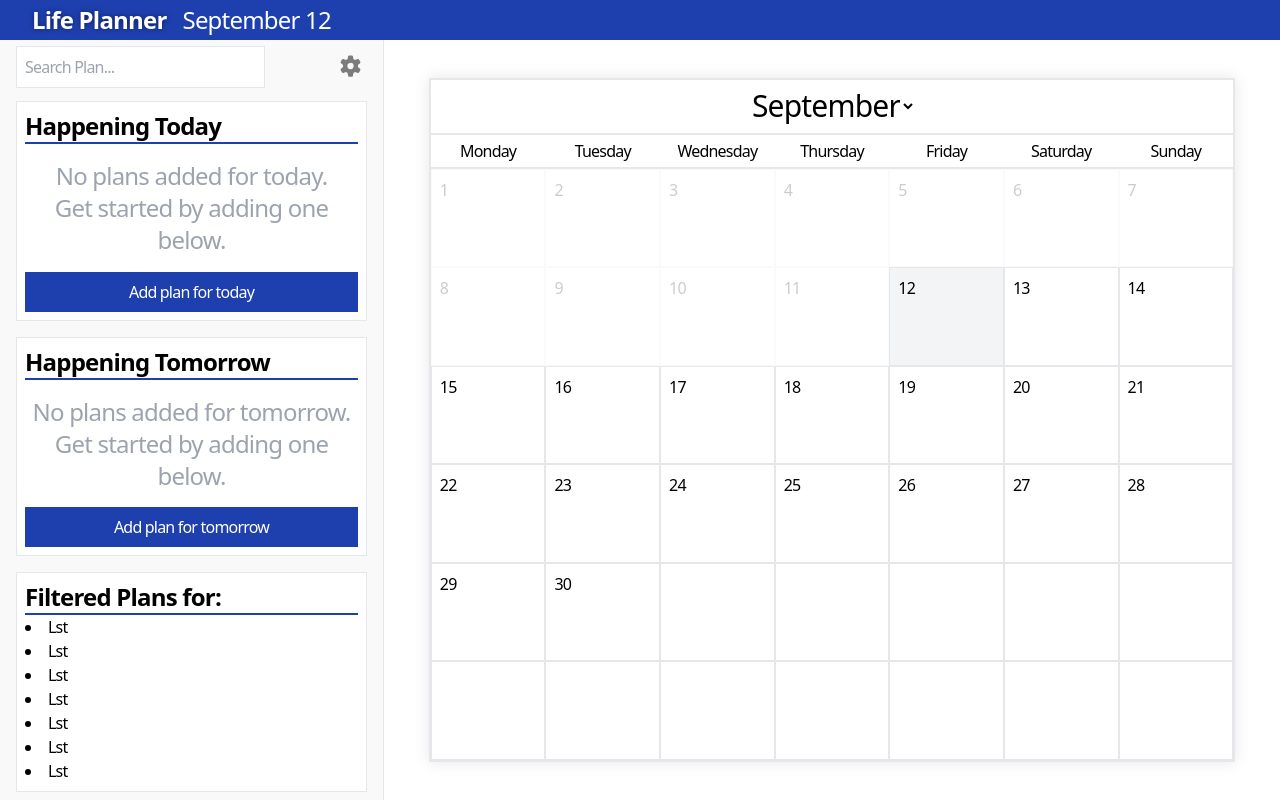
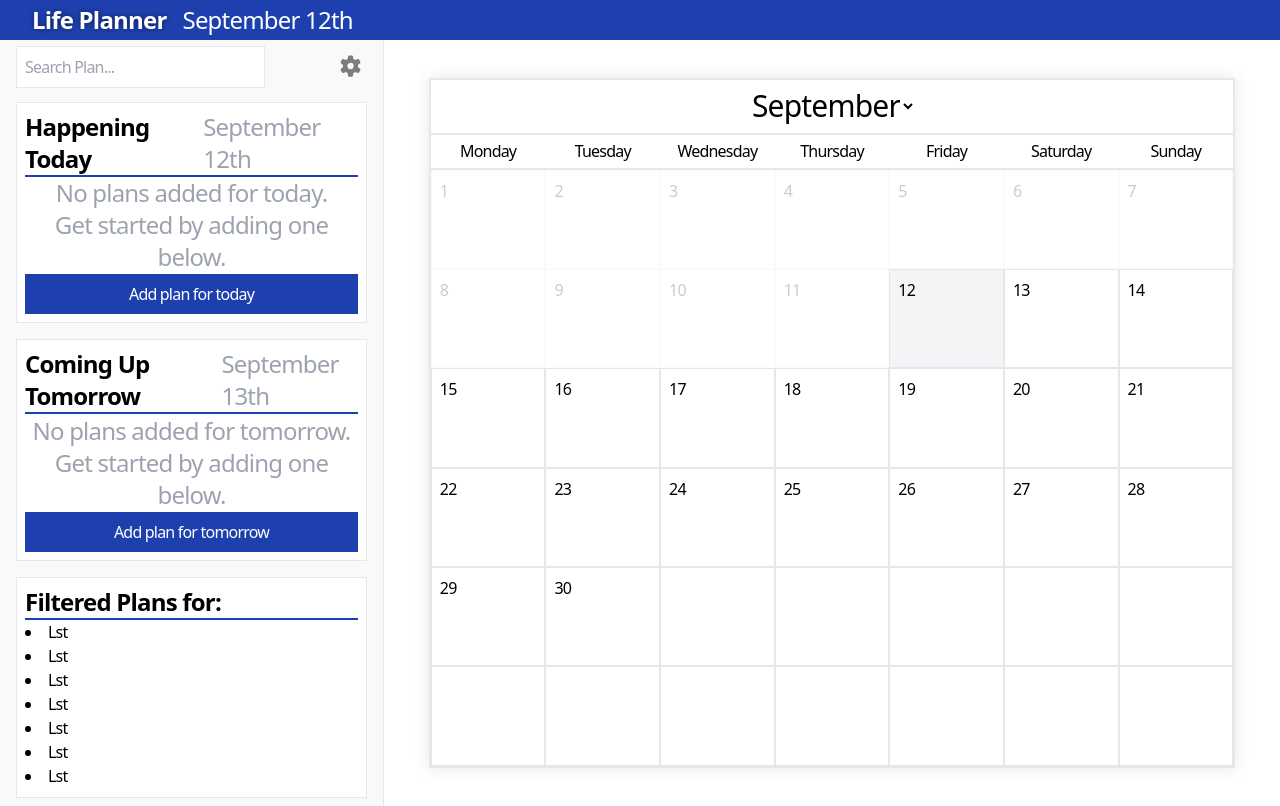
Before and after one commit to lseti1/AngularLifePlanner-1234890, an Angular app: page / in a window 1280 px wide. Built offline with nearby package versions, Linux system fonts and the light colour scheme.

Commit message:
Styling/UI: Adding check marks next to plans in both today/tomorrow and the selection-view so it's clearer to see whether plans are done or not. Added dates to Today/Tomorrow sections for clarity

```diff
--- a/package.json
+++ b/package.json
@@ -31,6 +31,7 @@
     "@fortawesome/angular-fontawesome": "^3.0.0",
     "@fortawesome/fontawesome-svg-core": "^7.0.1",
     "@fortawesome/free-brands-svg-icons": "^7.0.1",
+    "@fortawesome/free-regular-svg-icons": "^7.0.1",
     "@fortawesome/free-solid-svg-icons": "^7.0.1",
     "rxjs": "~7.8.0",
     "tslib": "^2.3.0",
--- a/src/app/calendar-view/selection-view/selection-view.html
+++ b/src/app/calendar-view/selection-view/selection-view.html
@@ -7,8 +7,9 @@
                         <li class="flex flex-col border bg-gray-100 p-2 gap-2 hover:bg-gray-200 cursor-pointer">
                             <div class="flex flex-row justify-between">
                                 <div class="flex flex-row flex items-center justify-center gap-4">
+                                    @if (plan.completed) { <fa-icon class="mt-0.5" [icon]="faCheckCircle"></fa-icon> }
+                                    @else { <fa-icon class="mt-0.5" [icon]="faCheckCircleRegular"></fa-icon> }
                                     <p class="">{{ plan.title }}</p>
-                                    @if (plan.completed) { <fa-icon [icon]="faCheckCircle"></fa-icon> }
                                 </div>
                                 <div class="flex flex-row gap-2">
                                     <button type="button" class="red-btn" (click)="onRemovePlan(plan.id, selectedDateIndex, selectedMonthIndex)">Remove</button>
--- a/src/app/calendar-view/selection-view/selection-view.ts
+++ b/src/app/calendar-view/selection-view/selection-view.ts
@@ -7,6 +7,7 @@ import { LocalStorageService } from '../../services/local-storage-service';
 import { Plan } from '../../services/local-storage-service';
 import { FontAwesomeModule } from '@fortawesome/angular-fontawesome';
 import { faCheckCircle } from '@fortawesome/free-solid-svg-icons';
+import { faCheckCircle as faCheckCircleRegular } from '@fortawesome/free-regular-svg-icons';
 
 export type selectionViewType = 'viewing' | 'adding' | 'editing';
 
@@ -20,12 +21,10 @@ export class SelectionView {
   @Input() months: string[] = [];
 
   public selectedMonthFirstDayIndex;
-
   public faCheckCircle = faCheckCircle;
-
+  public faCheckCircleRegular = faCheckCircleRegular;
   public selectedDatePlans = computed(() => this.updateSelectedDatePlans());
   public plan: string = '';
-
   public selectionViewType = signal<selectionViewType>('viewing');
   public AddPlansText = computed(() => this.selectionViewType() !== 'adding' ? 'Add Plans' : 'Finish Adding');
   public dateBlocks = computed(() => this.localStorageService.blocks());
--- a/src/app/side-panel/today/today.html
+++ b/src/app/side-panel/today/today.html
@@ -1,10 +1,17 @@
 <div class="flex flex-col w-full h-full px-4 py-2">
     <div class="bg-white p-2 border overflow-hidden flex flex-col justify-between h-full">
         <div>
-            <h1 class="text-2xl font-semibold border-b-2 border-blue-800">Happening Today</h1>
-            <ul class="text-lg list-disc list-inside break-words">
+            <div class="flex flex-row justify-between border-b-2 border-blue-800 text-2xl">
+                 <h1 class="font-semibold">Happening Today</h1>
+                 <p class="text-gray-400">{{ currentDate | date: 'MMMM'}} {{ currentDate.getDate() | ordinalPipe}}</p>
+            </div>
+            <ul class="text-lg break-words">
                 @for (plan of todaysPlan().slice(0, 5); track plan) {
-                    <li>{{ plan.title }}</li>
+                    <li class="flex flex-row items-center gap-4 h-full">
+                        @if (plan.completed) { <fa-icon class="text-sm mt-0.5" [icon]="faCheckCircle"></fa-icon> }
+                        @else { <fa-icon class="text-sm mt-0.5" [icon]="faCheckCircleRegular"></fa-icon> }
+                        <p class="">{{ plan.title }}</p>
+                    </li>
                 }
             </ul>
         </div>
--- a/src/app/side-panel/today/today.ts
+++ b/src/app/side-panel/today/today.ts
@@ -1,20 +1,30 @@
 import { Component, computed } from '@angular/core';
 import { LocalStorageService, Plan } from '../../services/local-storage-service';
 import { CalendarService } from '../../services/calendar-service';
+import { FontAwesomeModule } from '@fortawesome/angular-fontawesome';
+import { faCheckCircle } from '@fortawesome/free-solid-svg-icons';
+import { faCheckCircle as faCheckCircleRegular } from '@fortawesome/free-regular-svg-icons';
+import { DatePipe } from '@angular/common';
+import { OrdinalPipePipe } from '../../pipes/ordinal-pipe-pipe';
 
 @Component({
   selector: 'app-today',
-  imports: [],
+  imports: [FontAwesomeModule, DatePipe, OrdinalPipePipe],
   templateUrl: './today.html',
   styleUrl: './today.css'
 })
 export class Today {
+  public faCheckCircle = faCheckCircle;
+  public faCheckCircleRegular = faCheckCircleRegular;
   public todaysPlan = computed(() => this.updateTodaysPlan());
+  public currentDate: Date;
 
   constructor(
     private localStorageService: LocalStorageService,
     private calendarService: CalendarService
-  ) {}
+  ) {
+    this.currentDate = this.calendarService.getCurrentDate();
+  }
 
   get todaysPlanButtonText(): string {
     const plans = this.todaysPlan();
--- a/src/app/side-panel/tomorrow/tomorrow.html
+++ b/src/app/side-panel/tomorrow/tomorrow.html
@@ -1,10 +1,17 @@
 <div class="flex flex-col w-full h-full px-4 py-2">
     <div class="bg-white p-2 border overflow-hidden flex flex-col justify-between h-full">
         <div>
-            <h1 class="text-2xl font-semibold border-b-2 border-blue-800">Happening Tomorrow</h1>
-            <ul class="text-lg list-disc list-inside break-words">
+            <div class="flex flex-row justify-between border-b-2 border-blue-800 text-2xl">
+                 <h1 class="font-semibold">Coming Up Tomorrow</h1>
+                 <p class="text-gray-400">{{ tomorrowDate | date: 'MMMM'}} {{ tomorrowDate.getDate() | ordinalPipe}}</p>
+            </div>
+            <ul class="text-lg break-words">
                 @for (plan of tomorrowsPlan().slice(0, 5); track plan) {
-                    <li>{{ plan.title }}</li>
+                    <li class="flex flex-row items-center gap-4 h-full">
+                        @if (plan.completed) { <fa-icon class="text-sm mt-0.5" [icon]="faCheckCircle"></fa-icon> }
+                        @else { <fa-icon class="text-sm mt-0.5" [icon]="faCheckCircleRegular"></fa-icon> }
+                        <p class="">{{ plan.title }}</p>
+                    </li>
                 }
             </ul>
         </div>
--- a/src/app/side-panel/tomorrow/tomorrow.ts
+++ b/src/app/side-panel/tomorrow/tomorrow.ts
@@ -1,20 +1,33 @@
 import { Component, computed } from '@angular/core';
 import { LocalStorageService, Plan } from '../../services/local-storage-service';
 import { CalendarService } from '../../services/calendar-service';
+import { faCheckCircle } from '@fortawesome/free-solid-svg-icons';
+import { faCheckCircle as faCheckCircleRegular } from '@fortawesome/free-regular-svg-icons';
+import { FontAwesomeModule } from '@fortawesome/angular-fontawesome';
+import { DatePipe } from '@angular/common';
+import { OrdinalPipePipe } from '../../pipes/ordinal-pipe-pipe';
 
 @Component({
   selector: 'app-tomorrow',
-  imports: [],
+  imports: [FontAwesomeModule, DatePipe, OrdinalPipePipe],
   templateUrl: './tomorrow.html',
   styleUrl: './tomorrow.css'
 })
 export class Tomorrow {
   public tomorrowsPlan = computed(() => this.updateTomorrowsPlan());
+  public faCheckCircle = faCheckCircle;
+  public faCheckCircleRegular = faCheckCircleRegular;
+  public tomorrowDate: Date;
+
 
   constructor(
     private localStorageService: LocalStorageService,
     private calendarService: CalendarService
-  ) {}
+  ) {
+    const today = this.calendarService.getCurrentDate();
+    this.tomorrowDate = new Date(today);
+    this.tomorrowDate.setDate(today.getDate() + 1);
+  }
 
   get tomorrowsPlanButtonText(): string {
     const plans = this.tomorrowsPlan();
--- a/src/app/top-bar/top-bar.html
+++ b/src/app/top-bar/top-bar.html
@@ -2,7 +2,7 @@
     <div class="flex justify-between h-full w-full px-8 py-2">
         <div class="flex flex-row justify-center items-center gap-4">
             <button class="text-2xl font-semibold text-shadow">Life Planner</button>
-            <p class="text-2xl">{{ currentDate | date: 'MMMM d' }} </p>
+            <p class="text-2xl">{{ currentDate | date: 'MMMM' }} {{ currentDate.getDate() | ordinalPipe }} </p>
         </div>
         <div class="flex flex-row justify-center items-center ">
             <!-- <fa-icon [icon]="faUser" class="text-2xl hover:text-white/70 cursor-pointer"></fa-icon> -->
--- a/src/app/top-bar/top-bar.ts
+++ b/src/app/top-bar/top-bar.ts
@@ -3,10 +3,11 @@ import { Component } from '@angular/core';
 import { FontAwesomeModule } from '@fortawesome/angular-fontawesome';
 import { faUser } from '@fortawesome/free-solid-svg-icons';
 import { CalendarService } from '../services/calendar-service';
+import { OrdinalPipePipe } from '../pipes/ordinal-pipe-pipe';
 
 @Component({
   selector: 'app-top-bar',
-  imports: [DatePipe, FontAwesomeModule],
+  imports: [DatePipe, FontAwesomeModule, OrdinalPipePipe],
   templateUrl: './top-bar.html',
   styleUrl: './top-bar.css'
 })
```
Also changed, not shown: 1 other file (tests, documents, lock files or other folders).
